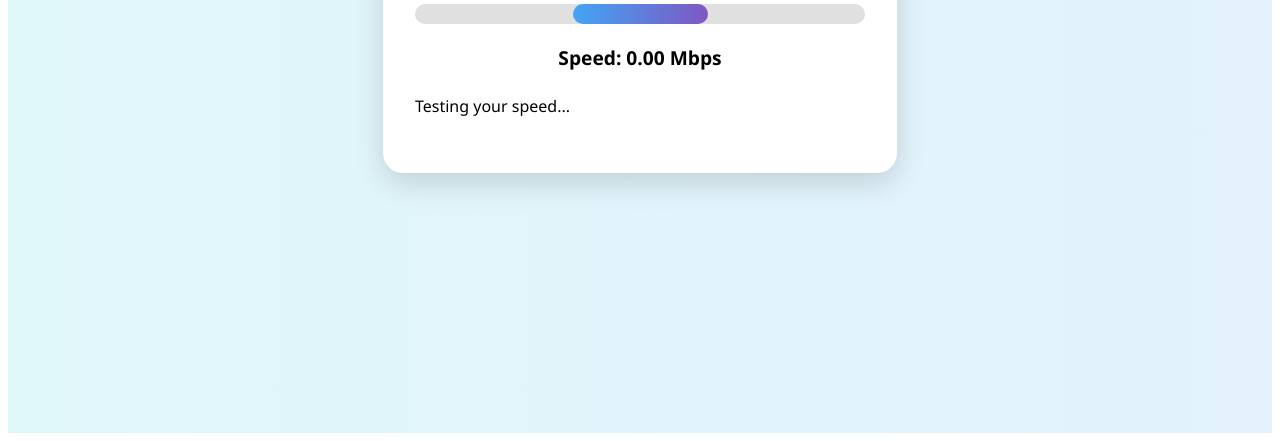
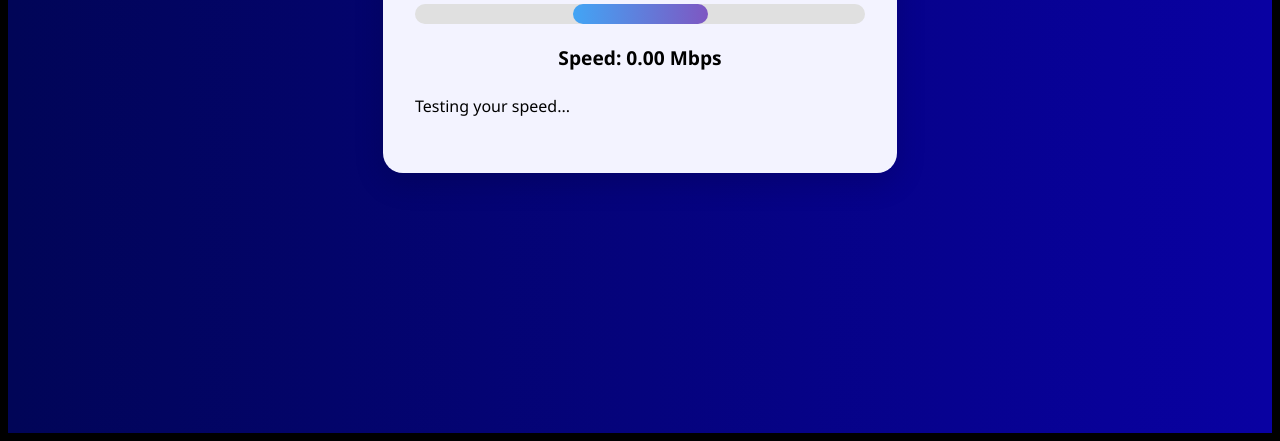
Before and after one commit to shreejaykurhade/Network_Info_Extension, a browser extension: page index.html in a window 1280 px wide. Shown: the part 375-816 px from the top of the page. Drawn offline with Linux system fonts and the light colour scheme; no server answers.

Commit message:
update css

```diff
--- a/style.css
+++ b/style.css
@@ -1,8 +1,12 @@
+body{
+    background-color: #000000;
+}
+
 .wrapper {
       margin: 0;
       padding: 0;
       font-family: 'Segoe UI', Tahoma, Geneva, Verdana, sans-serif;
-      background: linear-gradient(to right, #e0f7fa, #e3f2fd);
+      background: linear-gradient(to right, #010557, #0901a2);
       display: flex;
       justify-content: center;
       align-items: center;
@@ -10,7 +14,7 @@
     }
 
 .card {
-      background: #ffffff;
+      background: #f3f3ff;
       padding: 32px;
       border-radius: 20px;
       box-shadow: 0 10px 30px rgba(0, 0, 0, 0.15);
@@ -18,6 +22,7 @@
       width: 100%;
       text-align: center;
       position: relative;
+      margin: 5px 5px 5px 5px;
     }
 
 h1 {
```
Also changed, not shown: index.html (+9 -0 lines).
